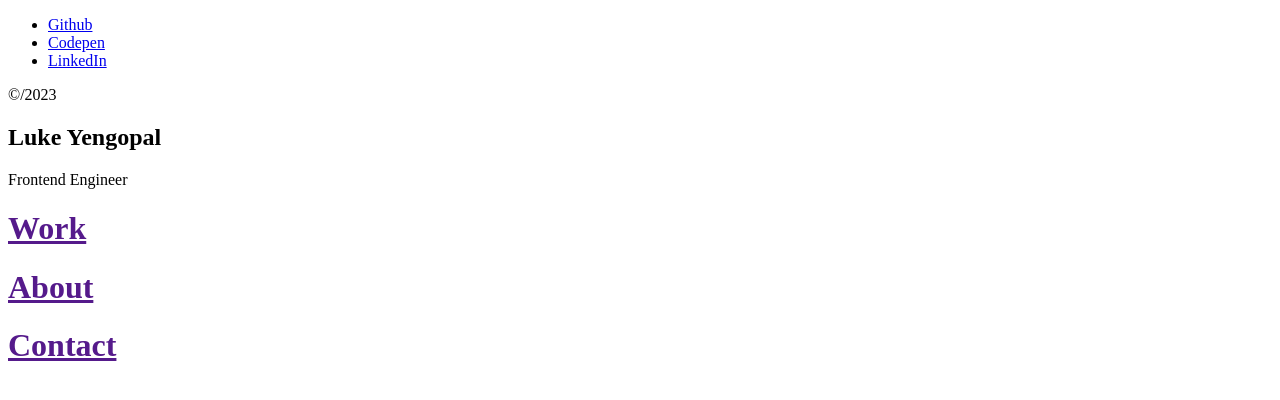
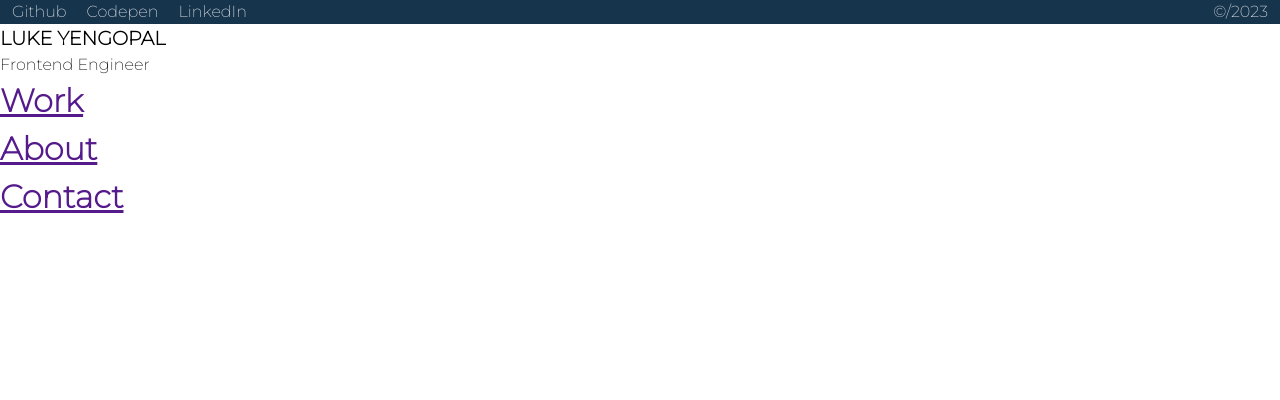
Before and after one commit to chilledoutluke/chilledoutluke.github.io, a plain HTML site: page index.html in a window 1280 px wide. Drawn offline with Linux system fonts and the light colour scheme.

Commit message:
added - css reset -styled header -styled intro

```diff
--- a/index.html
+++ b/index.html
@@ -4,9 +4,13 @@
   <head>
     <meta charset="UTF-8">
     <meta name="viewport" content="width=device-width, initial-scale=1.0">
+
+    <!-- Font Links -->
     <link rel="preconnect" href="https://fonts.googleapis.com">
     <link rel="preconnect" href="https://fonts.gstatic.com" crossorigin>
-    <link href="https://fonts.googleapis.com/css2?family=Mukta:wght@200;500;800&display=swap" rel="stylesheet">
+    <link href="https://fonts.googleapis.com/css2?family=Montserrat:wght@200&display=swap" rel="stylesheet">
+
+    <!-- CSS Link -->
     <link rel="stylesheet" href="resources/css/index.css">
     <title>Luke Yengopal</title>
   </head>
@@ -14,16 +18,18 @@
   <body>
     <!-- Header section -->
     <header>
-      <ul>
+      <div class="container">
+        <ul>
           <li><a href="https://github.com/chilledoutluke">Github</a></li>
           <li><a href="https://codepen.io/chilledoutluke">Codepen</a></li>
           <li><a href="https://www.linkedin.com/in/luke-yengopal-a40250231/">LinkedIn</a></li>
-      </ul>
-      <p>©/2023</p>
+        </ul>
+        <p id="year">©/2023</p>
+      </div>
     </header>
 
     <!-- Introduction section -->
-    <h2>Luke Yengopal</h2>
+    <h3>Luke Yengopal</h3>
     <p>Frontend Engineer</p>
 
     <!-- Work Section -->
--- a/resources/css/index.css
+++ b/resources/css/index.css
@@ -17,3 +17,106 @@
 
 
 }
+
+/* CSS reset */
+
+/*
+  1. Use a more-intuitive box-sizing model.
+*/
+*, *::before, *::after {
+    box-sizing: border-box;
+  }
+  /*
+    2. Remove default margin
+  */
+  * {
+    margin: 0;
+  }
+  /*
+    Typographic tweaks!
+    3. Add accessible line-height
+    4. Improve text rendering
+  */
+  body {
+    line-height: 1.5;
+    -webkit-font-smoothing: antialiased;
+  }
+  /*
+    5. Improve media defaults
+  */
+  img, picture, video, canvas, svg {
+    display: block;
+    max-width: 100%;
+  }
+  /*
+    6. Remove built-in form typography styles
+  */
+  input, button, textarea, select {
+    font: inherit;
+  }
+  /*
+    7. Avoid text overflows
+  */
+  p, h1, h2, h3, h4, h5, h6 {
+    overflow-wrap: break-word;
+  }
+  /*
+    8. Create a root stacking context
+  */
+  #root, #__next {
+    isolation: isolate;
+  }
+
+body {
+    font-family: 'Montserrat', sans-serif;
+}
+
+/* Header */
+
+header {
+    background-color: var(--navy-blue);
+    color: var(--light-grey2);
+
+
+}
+
+
+.container ul {
+    display: flex;
+    align-items: center;
+    gap: 20px;
+    padding-left: 12px;
+
+}
+
+.container {
+    display: flex;
+    align-items: center;
+    justify-content: space-between;
+}
+
+li {
+    list-style: none;
+}
+
+li a {
+    text-decoration: none;
+    color: #E4E5EA;
+}
+
+#year {
+    padding-right: 12px;
+}
+
+/* Introduction Section */
+
+h3 {
+    text-transform: uppercase;
+    font-size: larger;
+
+}
+
+
+h1 {
+
+}
```
